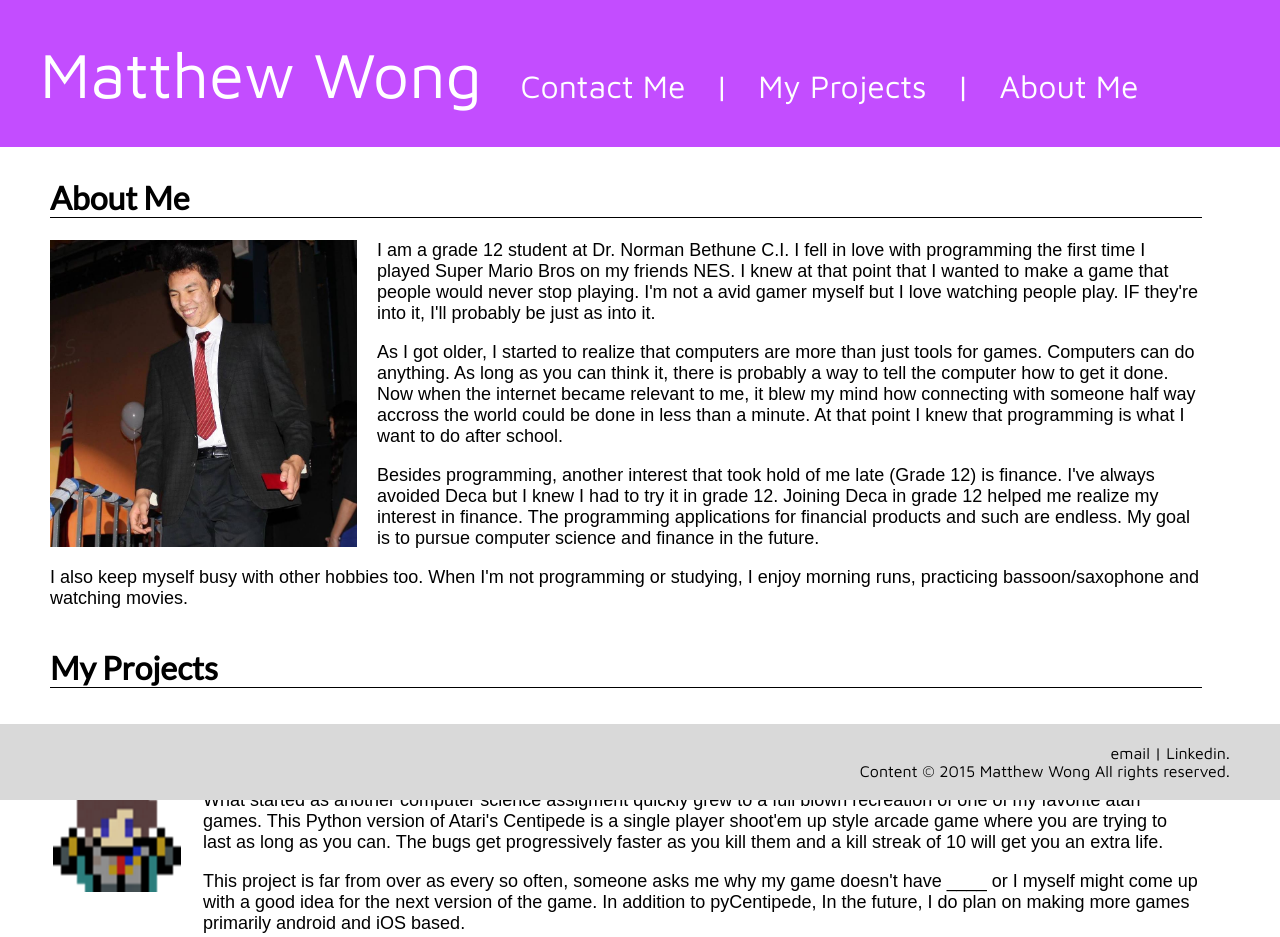
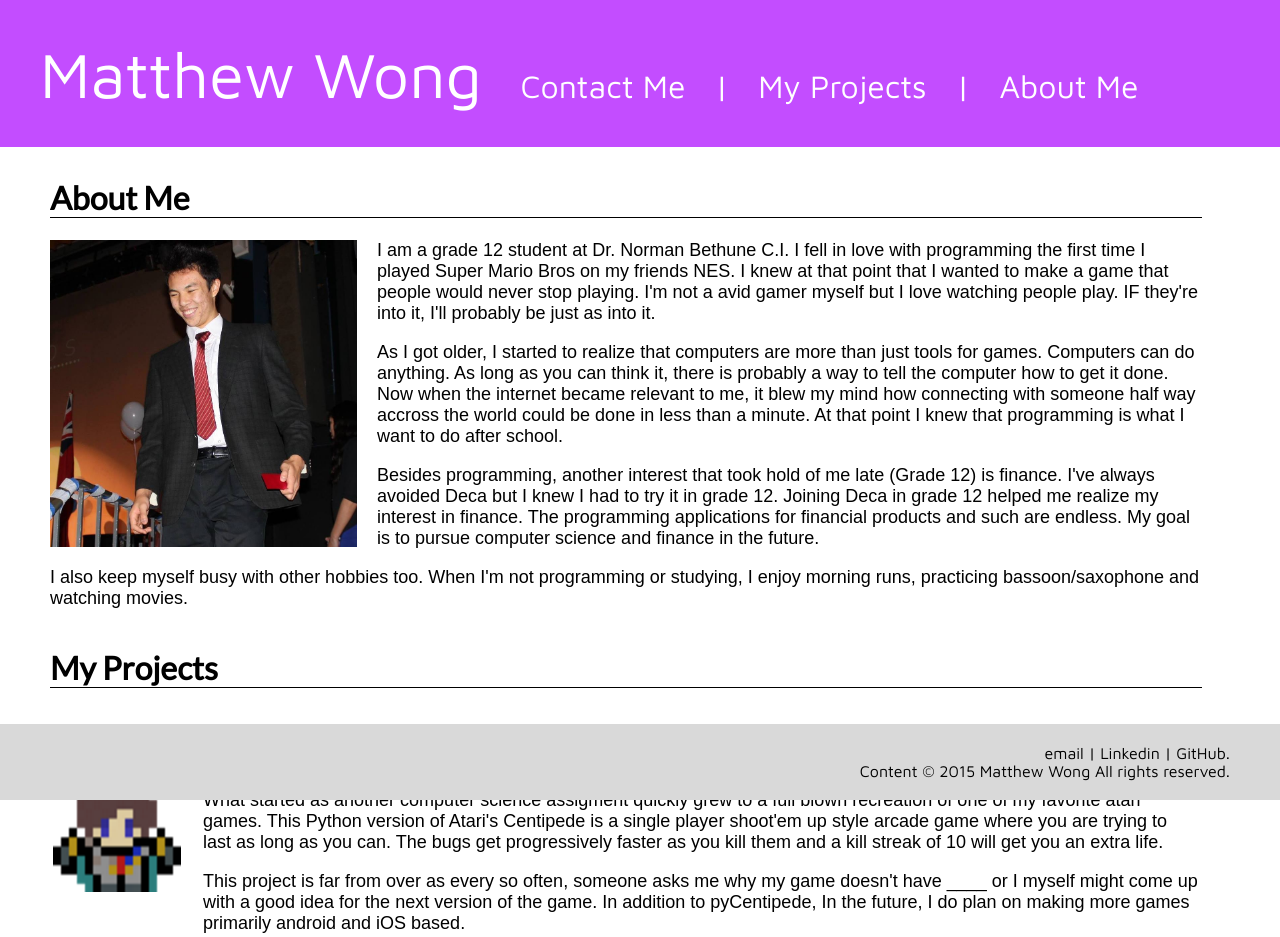
Before and after one commit to matthewong/matthewong.github.io, a plain HTML site: page index.html in a window 1280 px wide. Shown: the top 937 px of the page. Drawn offline with Linux system fonts and the light colour scheme.

Commit message:
add git hub link

```diff
--- a/index.html
+++ b/index.html
@@ -170,7 +170,11 @@ and open the template in the editor.
                 |
                 <a class="email" href="https://ca.linkedin.com/in/matthew-jay-wong-998b00109
 " target="_blank" style="text-decoration: none;">
-                    Linkedin.
+                    Linkedin
+                </a>
+                |
+                <a class="email" href="https://github.com/matthewong" target="_blank" style="text-decoration: none;">
+                    GitHub.
                 </a>
             </div>
             <div id="copyright">
```
